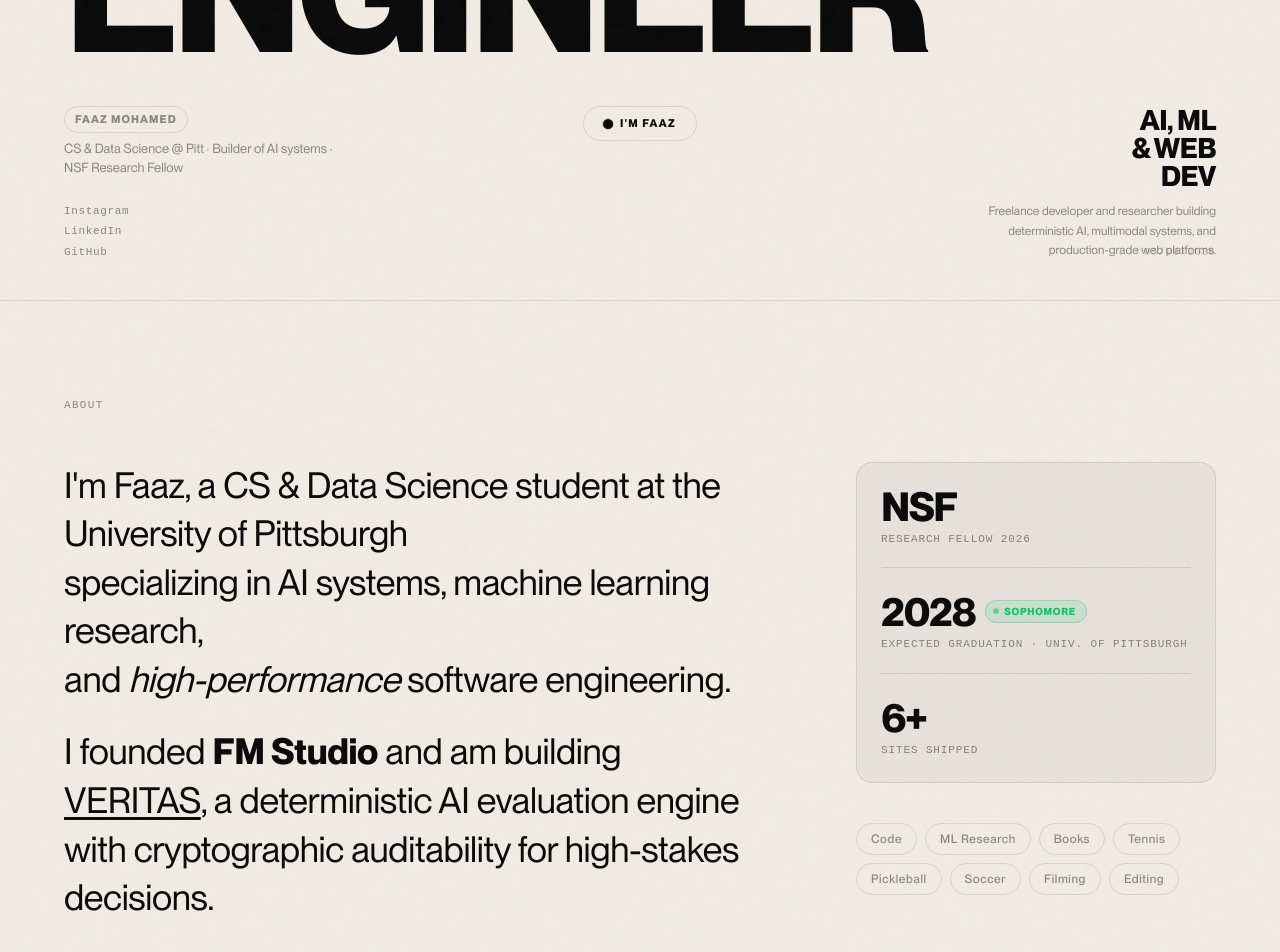
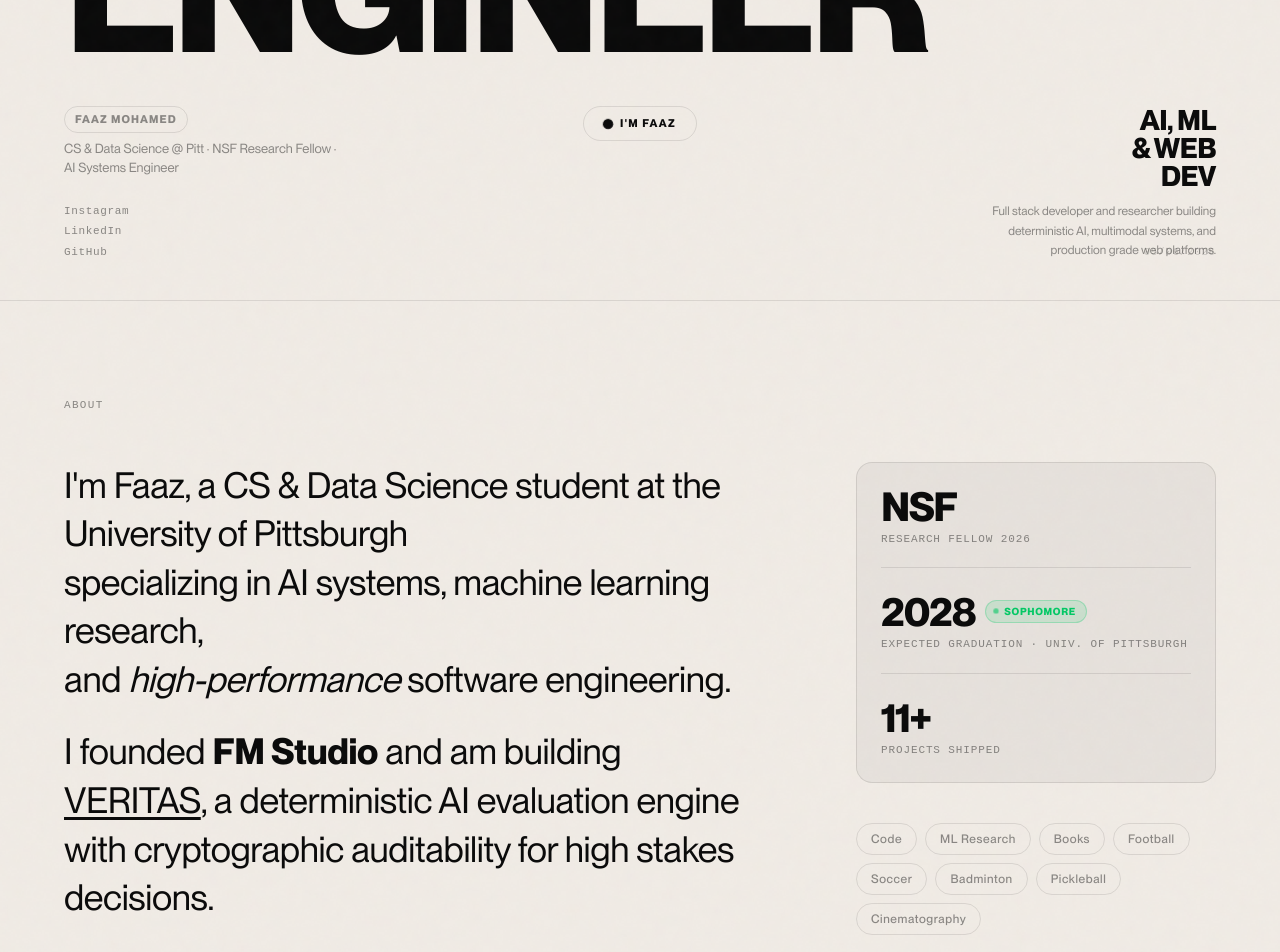
Before and after one commit to FuzzDOT/Portfolio-Website, a React (Vite) app: page / in a window 1280 px wide. Shown: the part 500-1452 px from the top of the page. Built offline with nearby package versions, Linux system fonts and the light colour scheme.

Commit message:
Content update

```diff
--- a/src/components/About.tsx
+++ b/src/components/About.tsx
@@ -62,7 +62,7 @@
               a deterministic AI evaluation engine
             </span>
             <span className={styles.textLine}>
-              with cryptographic auditability for high-stakes decisions.
+              with cryptographic auditability for high stakes decisions.
             </span>
           </p>
 
@@ -99,13 +99,13 @@
               <span className={styles.statSub}>Expected graduation · Univ. of Pittsburgh</span>
             </div>
             <div className={styles.statRow}>
-              <span className={styles.statBig}>6+</span>
-              <span className={styles.statSub}>Sites shipped</span>
+              <span className={styles.statBig}>11+</span>
+              <span className={styles.statSub}>Projects shipped</span>
             </div>
           </div>
 
           <div className={styles.hobbies}>
-            {['Code', 'ML Research', 'Books', 'Tennis', 'Pickleball', 'Soccer', 'Filming', 'Editing'].map(h => (
+            {['Code', 'ML Research', 'Books', 'Football', 'Soccer', 'Badminton', 'Pickleball', 'Cinematography'].map(h => (
               <div key={h} className={styles.hobby}>{h}</div>
             ))}
           </div>
--- a/src/components/Footer.tsx
+++ b/src/components/Footer.tsx
@@ -22,7 +22,7 @@
           <div className={styles.kicker}>Contact</div>
           <h2 className={styles.heading}>LET'S<br />BUILD</h2>
           <p className={styles.sub}>
-            Drop a line with project details.<br />
+            Contact me if you are interested!.<br />
             I'll respond fast.
           </p>
         </div>
@@ -81,8 +81,8 @@
           <span>© Faaz Mohamed 2026</span>
           <span className={styles.sep}>·</span>
           <span>Pittsburgh, PA</span>
-          <span className={styles.sep}>·</span>
-          <span>Will not need visa sponsorship</span>
+          {/* <span className={styles.sep}>·</span>
+          <span>Will not need visa sponsorship</span> */}
         </div>
         <div className={styles.bottomRight}>
           <span className={styles.builtWith}>Built with React + TypeScript</span>
--- a/src/components/Hero.tsx
+++ b/src/components/Hero.tsx
@@ -70,7 +70,7 @@
           <div className={styles.subtitleLeft}>
             <span className={styles.nameTag}>Faaz Mohamed</span>
             <span className={styles.subtitleText}>
-              CS & Data Science @ Pitt · Builder of AI systems · NSF Research Fellow
+              CS & Data Science @ Pitt · NSF Research Fellow · AI Systems Engineer
             </span>
           </div>
 
@@ -101,8 +101,8 @@
             <div className={styles.stackLine}>& WEB</div>
             <div className={styles.stackLine}>DEV</div>
             <p className={styles.tagline}>
-              Freelance developer and researcher building deterministic AI,
-              multimodal systems, and production-grade web platforms.
+              Full stack developer and researcher building deterministic AI,
+              multimodal systems, and production grade web platforms.
             </p>
           </div>
         </div>
--- a/src/data.ts
+++ b/src/data.ts
@@ -20,12 +20,12 @@
     category: 'AI Systems · Auditability',
     title: 'VERITAS',
     titleLines: ['VERITAS'],
-    description: 'Institutional-grade deterministic AI evaluation and governance platform. Pure function reasoning, immutable audit logs, and byte-for-byte replayable pipelines enabling cryptographic accountability in high-stakes decisions.',
+    description: 'Institutional grade deterministic AI evaluation and governance platform. Pure function reasoning, immutable audit logs, and byte for byte replayable pipelines enabling cryptographic accountability in high stakes decisions.',
     details: [
       '400+ automated tests, 70%+ coverage',
       '95% reduction in invalid evaluations',
-      'Sub-200ms latency under high throughput',
-      'FastAPI · PostgreSQL · S3-compatible storage',
+      'Sub 200ms latency under high throughput',
+      'FastAPI · PostgreSQL · S3 compatible storage',
     ],
     tags: ['AI', 'FastAPI', 'PostgreSQL', 'Docker', 'Python'],
     stats: [
@@ -34,7 +34,7 @@
       { value: '95%', label: 'Error reduction' },
     ],
     links: [
-      { label: 'Open platform', url: 'https://veritas-chi-ten.vercel.app/' },
+      { label: 'Website', url: 'https://veritas-chi-ten.vercel.app/' },
       { label: 'GitHub', url: 'https://github.com/FuzzDOT/VERITAS' },
     ],
     mediaText: 'VERITAS',
@@ -45,7 +45,7 @@
     category: 'ML Research · Interpretability',
     title: 'Mechanistic Transformer',
     titleLines: ['Mechanistic', 'Transformer'],
-    description: 'Built a 10M+ parameter transformer language model from scratch — tokenization, positional embeddings, multi-head attention, gradient-based optimization — plus a full interpretability toolkit for mechanistic analysis.',
+    description: 'Built a 10M+ parameter transformer language model from scratch — tokenization, positional embeddings, multi head attention, gradient based optimization — plus a full interpretability toolkit for mechanistic analysis.',
     details: [
       '10M+ parameters built from scratch',
       '30% reduction in validation loss',
@@ -58,7 +58,7 @@
       { value: '30%', label: 'Loss reduction' },
     ],
     links: [
-      { label: 'GitHub', url: 'https://github.com/FuzzDOT' },
+      { label: 'GitHub', placeholder: true },
     ],
     mediaText: '∇',
   },
@@ -68,11 +68,11 @@
     category: 'Systems · Infrastructure',
     title: 'Vector Database',
     titleLines: ['Distributed', 'Vector DB'],
-    description: 'Designed and implemented a vector database with custom graph-based ANN indexing. Sub-50ms query latency on 100K+ embeddings with concurrent query pipelines sustaining 1,000+ QPS.',
+    description: 'Designed and implemented a vector database with custom graph based ANN indexing. Sub 50ms query latency on 100K+ embeddings with concurrent query pipelines sustaining 1,000+ QPS.',
     details: [
-      'Sub-50ms query latency on 100K+ embeddings',
+      'Sub 50ms query latency on 100K+ embeddings',
       '1,000+ queries per second sustained',
-      'Custom graph-based ANN indexing',
+      'Custom graph based ANN indexing',
       'RAG pipeline integration ready',
     ],
     tags: ['Systems', 'C++', 'Python', 'Distributed Systems', 'Database'],
@@ -82,7 +82,7 @@
       { value: '100K+', label: 'Embeddings' },
     ],
     links: [
-      { label: 'GitHub', url: 'https://github.com/FuzzDOT' },
+      { label: 'GitHub', placeholder: true },
     ],
     mediaText: '⊗',
   },
@@ -92,7 +92,7 @@
     category: 'ML Research · Healthcare',
     title: 'Dr. Help',
     titleLines: ['Dr. Help'],
-    description: 'Multimodal clinical decision support AI integrating text, image, and structured symptom data into unified medical reasoning. Shared preprocessing pipeline enables reliable cross-modal inference.',
+    description: 'Multimodal clinical decision support AI integrating text, image, and structured symptom data into unified medical reasoning. Shared preprocessing pipeline enables reliable cross modal inference.',
     details: [
       'Multimodal: text + image + structured data',
       'Unified preprocessing pipeline',
@@ -101,8 +101,8 @@
     ],
     tags: ['PyTorch', 'Multimodal AI', 'Healthcare', 'Python', 'Research'],
     links: [
-      { label: 'Demo soon', placeholder: true },
-      { label: 'Paper WIP', placeholder: true },
+      { label: 'GitHub', url: 'https://github.com/FuzzDOT/drhelp' },
+      { label: 'Paper W.I.P', placeholder: true },
     ],
     mediaEmoji: '🧬',
   },
@@ -112,7 +112,7 @@
     category: 'ML Research · Published',
     title: 'Smile Saviors',
     titleLines: ['Smile', 'Saviors'],
-    description: 'Ensemble deep learning model for oral cancer detection combining Vision Transformers and ResNet architectures. Achieved >99% classification accuracy on 950 medical images. Co-authored 9-page academic paper.',
+    description: 'Ensemble deep learning model for oral cancer detection combining Vision Transformers and ResNet architectures. Achieved >99% classification accuracy on 950 medical images. Co authored 9-page academic paper.',
     details: [
       '>99% classification accuracy',
       '950-image balanced dataset',
@@ -126,7 +126,9 @@
       { value: '9pg', label: 'Paper' },
     ],
     links: [
-      { label: 'Paper (WIP)', placeholder: true },
+      { label: 'Poster', url: 'https://drive.google.com/file/d/1FjBaf4ET1Lxd6D_29N0LE3WuTTTSw2aT/view?usp=sharing' },
+      { label: 'Paper', url: 'https://drive.google.com/file/d/19OdhiNO8CBlDEzgTXQRiYhLCms5U374n/view' },
+      { label: 'GitHub', url: 'https://github.com/Mehta-AIMLResearchBootcamp24/Smile-Savior' },
     ],
     mediaText: '○',
   },
@@ -136,7 +138,7 @@
     category: 'Web Dev · Production',
     title: '6 Client Platforms',
     titleLines: ['6 Client', 'Platforms'],
-    description: 'Designed and deployed 6 production-grade websites using React, SCSS/BEM, and modern performance techniques. Delivered measurable improvements across load time, SEO, and user engagement.',
+    description: 'Designed and deployed 6 production grade websites using React, SCSS/BEM, and modern performance techniques. Delivered measurable improvements across load time, SEO, and user engagement.',
     details: [
       '6 production sites, 100% client approval',
       '34% avg load time reduction',
@@ -195,14 +197,14 @@
     role: 'AI Developer',
     company: 'NSF ExLAIM Research Internship',
     location: 'Raleigh, NC',
-    desc: 'Selected for competitive NSF-funded program (<30 participants). Evaluated LLMs on 10,000+ sample datasets; built data pipelines analyzing 100+ structured interviews.',
+    desc: 'Selected for competitive NSF funded program (<30 participants). Evaluated LLMs on 10,000+ sample datasets; built data pipelines analyzing 100+ structured interviews.',
   },
   {
     period: 'Dec 2025 – Present',
     role: 'CEO & Founder',
     company: 'Adventura Labs',
     location: 'Pittsburgh, PA',
-    desc: 'Building AI-driven software products. Leading product, engineering, fundraising, and go-to-market strategy.',
+    desc: 'Building AI driven software products. Leading product, engineering, fundraising, and go to market strategy.',
   },
   {
     period: 'Dec 2025 – Present',
```
Also changed, not shown: 3 other files (tests, documents, lock files or other folders).
